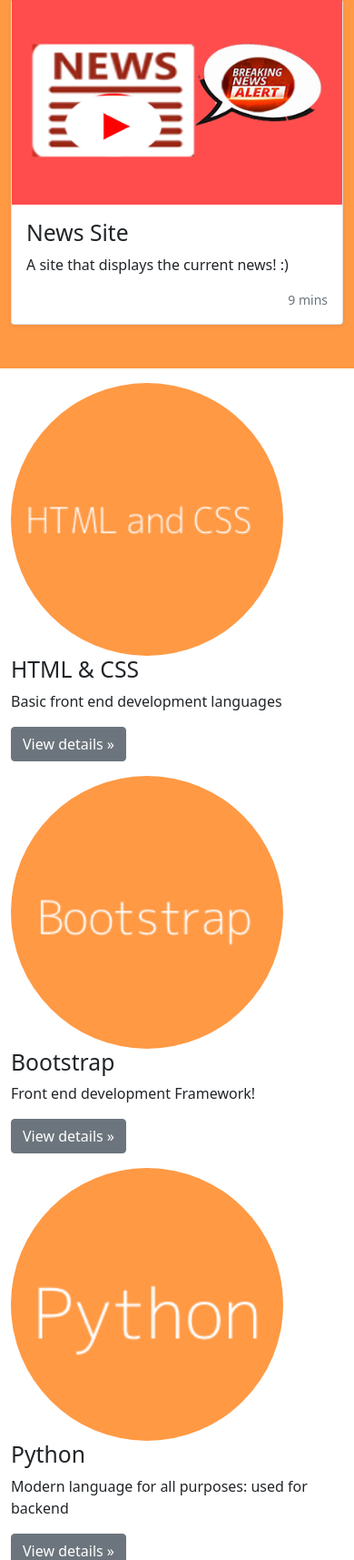
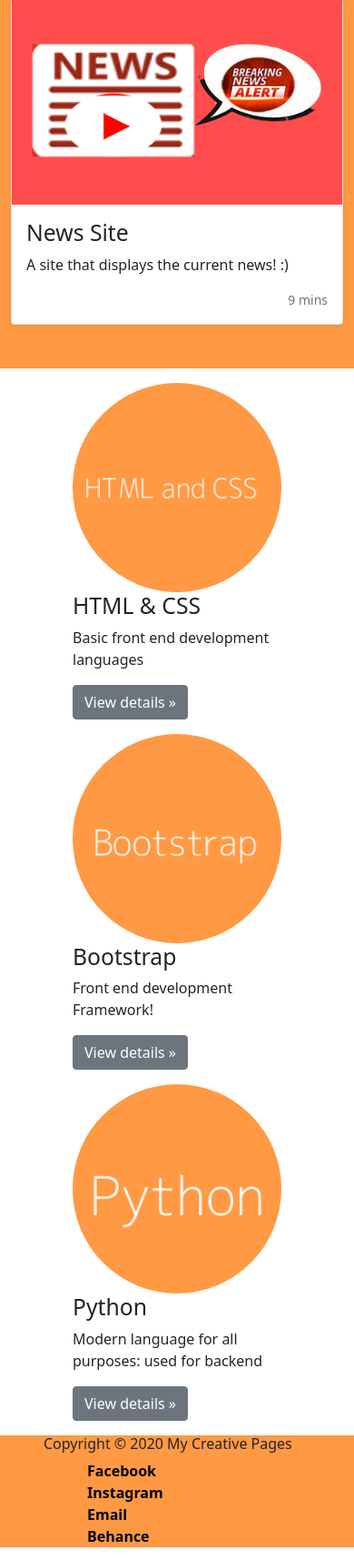
Before and after one commit to michellelg6/personal-portfolio, a Django app: page / in a window 390 px wide. Shown: the part 2608-4323 px from the top of the page at 91% size. Run offline with Django 3.2, Linux system fonts and the light colour scheme; data comes from the database, SQL or seed files in the repository.

Commit message:
made skills circles in the center for mobile version

```diff
--- a/portfolio/templates/portfolio/base.html
+++ b/portfolio/templates/portfolio/base.html
@@ -26,6 +26,10 @@
 
 		.skills img, #logo{
 		 border-radius: 100%;
+		}
+
+		.skills{
+		padding: 0 5rem 0 5rem;
 		}
 
 
```
